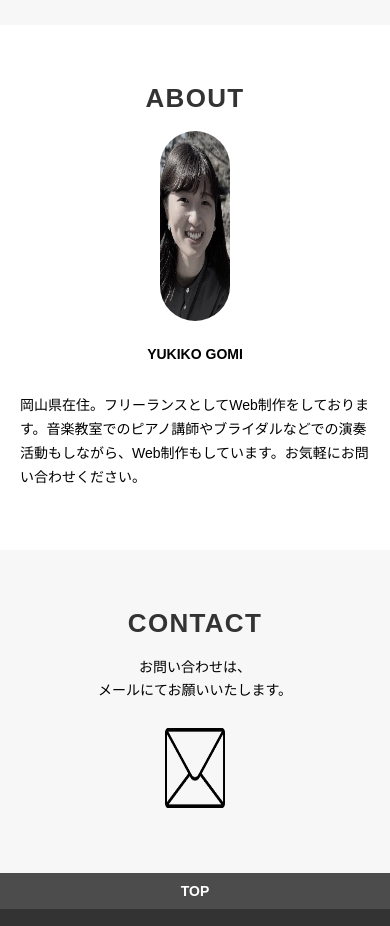
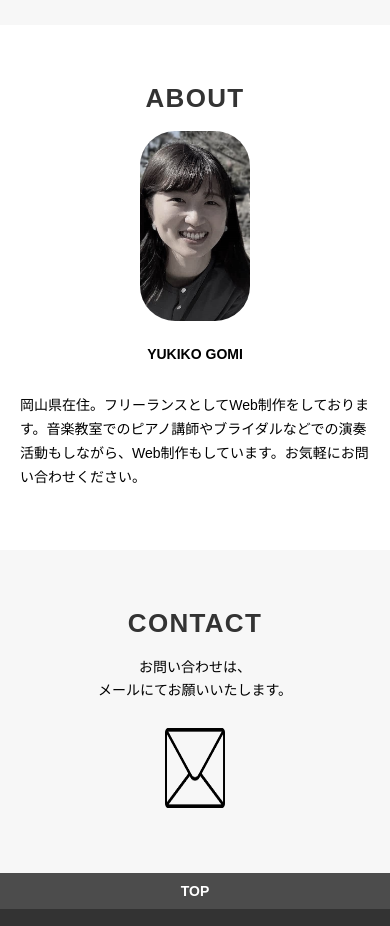
Before and after one commit to yukiko0525/ykk525, a plain HTML site: page index.html in a window 390 px wide. Shown: the part 1260-2186 px from the top of the page. Drawn offline with nearby package versions, Linux system fonts and the light colour scheme; some icons are missing; a web font is replaced by a local one.

Commit message:
img変更

```diff
--- a/css/style.css
+++ b/css/style.css
@@ -537,7 +537,8 @@ img {
     display: block;
   }
   .profile-img {
-
+    width: 110px;
+    height: 190px;
     margin: 0 auto 25px auto;
   }
 
```
